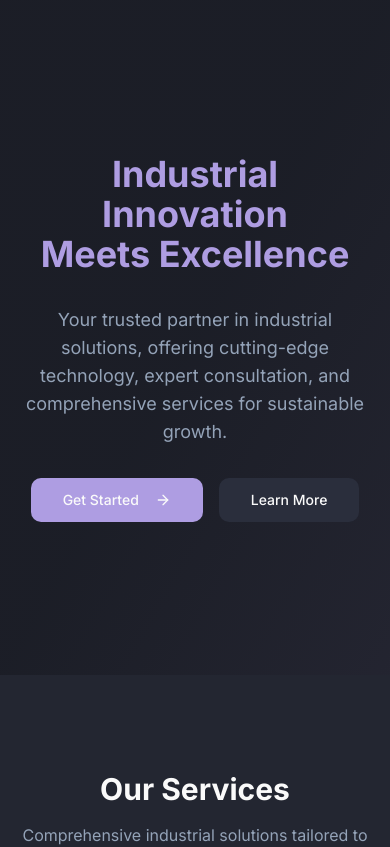
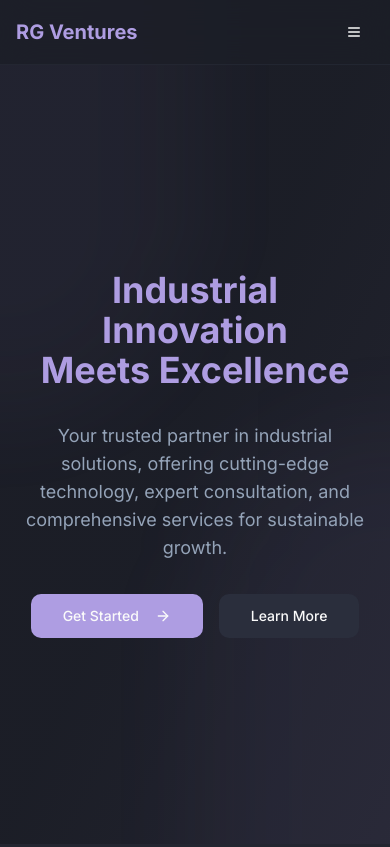
Before and after one commit to akshadgujarkar/rg-ventures-forge, a React (Vite) app: page / in a window 390 px wide. Shown: the top 847 px of the page. Built offline with nearby package versions, Linux system fonts and the light colour scheme.

Commit message:
Refactor: Improve website design
This commit refactors the website's design to be more modern.

```diff
--- a/src/components/Hero.tsx
+++ b/src/components/Hero.tsx
@@ -4,8 +4,15 @@ import { Button } from "./ui/button";
 
 export const Hero = () => {
   return (
-    <section className="relative min-h-[80vh] flex items-center justify-center overflow-hidden">
+    <section id="home" className="relative min-h-screen flex items-center justify-center overflow-hidden pt-16">
       <div className="absolute inset-0 bg-gradient-to-br from-background via-background to-primary/5" />
+
+      {/* Animated background element */}
+      <div className="absolute inset-0 overflow-hidden">
+        <div className="absolute -top-1/2 -left-1/2 w-full h-full bg-primary/5 rounded-full blur-3xl animate-pulse" />
+        <div className="absolute -bottom-1/2 -right-1/2 w-full h-full bg-accent/5 rounded-full blur-3xl animate-pulse" />
+      </div>
+
       <div className="container relative z-10 px-4 py-32">
         <div className="text-center space-y-8 animate-fade-in">
           <h1 className="text-4xl md:text-6xl font-bold bg-clip-text text-transparent bg-gradient-to-r from-primary to-accent">
--- /dev/null
+++ b/src/components/Navigation.tsx
@@ -0,0 +1,53 @@
+
+import { Menu } from "lucide-react";
+import { Button } from "./ui/button";
+import { Sheet, SheetContent, SheetTrigger } from "./ui/sheet";
+
+export const Navigation = () => {
+  const menuItems = ["Home", "Services", "Industries", "Contact"];
+
+  return (
+    <nav className="fixed top-0 left-0 right-0 z-50 bg-background/80 backdrop-blur-lg border-b border-border/50">
+      <div className="container flex items-center justify-between h-16 px-4">
+        <h1 className="text-xl font-bold bg-gradient-to-r from-primary to-accent bg-clip-text text-transparent">
+          RG Ventures
+        </h1>
+
+        {/* Desktop Menu */}
+        <div className="hidden md:flex items-center space-x-8">
+          {menuItems.map((item) => (
+            <a
+              key={item}
+              href={`#${item.toLowerCase()}`}
+              className="text-sm font-medium text-muted-foreground hover:text-primary transition-colors"
+            >
+              {item}
+            </a>
+          ))}
+        </div>
+
+        {/* Mobile Menu */}
+        <Sheet>
+          <SheetTrigger asChild className="md:hidden">
+            <Button variant="ghost" size="icon">
+              <Menu className="h-5 w-5" />
+            </Button>
+          </SheetTrigger>
+          <SheetContent>
+            <div className="flex flex-col space-y-4 mt-8">
+              {menuItems.map((item) => (
+                <a
+                  key={item}
+                  href={`#${item.toLowerCase()}`}
+                  className="text-lg font-medium text-foreground hover:text-primary transition-colors"
+                >
+                  {item}
+                </a>
+              ))}
+            </div>
+          </SheetContent>
+        </Sheet>
+      </div>
+    </nav>
+  );
+};
--- a/src/index.css
+++ b/src/index.css
@@ -41,8 +41,13 @@
 
 @layer base {
   * {
-    @apply border-border;
+    @apply border-border selection:bg-primary/20;
   }
+
+  html {
+    @apply scroll-smooth;
+  }
+
   body {
     @apply bg-background text-foreground font-inter antialiased;
   }
--- a/src/pages/Index.tsx
+++ b/src/pages/Index.tsx
@@ -1,4 +1,5 @@
 
+import { Navigation } from "@/components/Navigation";
 import { Hero } from "@/components/Hero";
 import { Services } from "@/components/Services";
 import { Industries } from "@/components/Industries";
@@ -6,7 +7,8 @@ import { Contact } from "@/components/Contact";
 
 const Index = () => {
   return (
-    <div className="min-h-screen">
+    <div className="min-h-screen bg-background text-foreground">
+      <Navigation />
       <Hero />
       <Services />
       <Industries />
--- a/tailwind.config.ts
+++ b/tailwind.config.ts
@@ -1,4 +1,3 @@
-
 import type { Config } from "tailwindcss";
 
 export default {
@@ -13,6 +12,9 @@ export default {
       },
     },
     extend: {
+      fontFamily: {
+        inter: ['Inter', 'sans-serif'],
+      },
       colors: {
         border: "hsl(var(--border))",
         input: "hsl(var(--input))",
@@ -48,9 +50,6 @@ export default {
           foreground: "hsl(var(--card-foreground))",
         },
       },
-      fontFamily: {
-        inter: ['Inter', 'sans-serif'],
-      },
       borderRadius: {
         lg: "var(--radius)",
         md: "calc(var(--radius) - 2px)",
```
